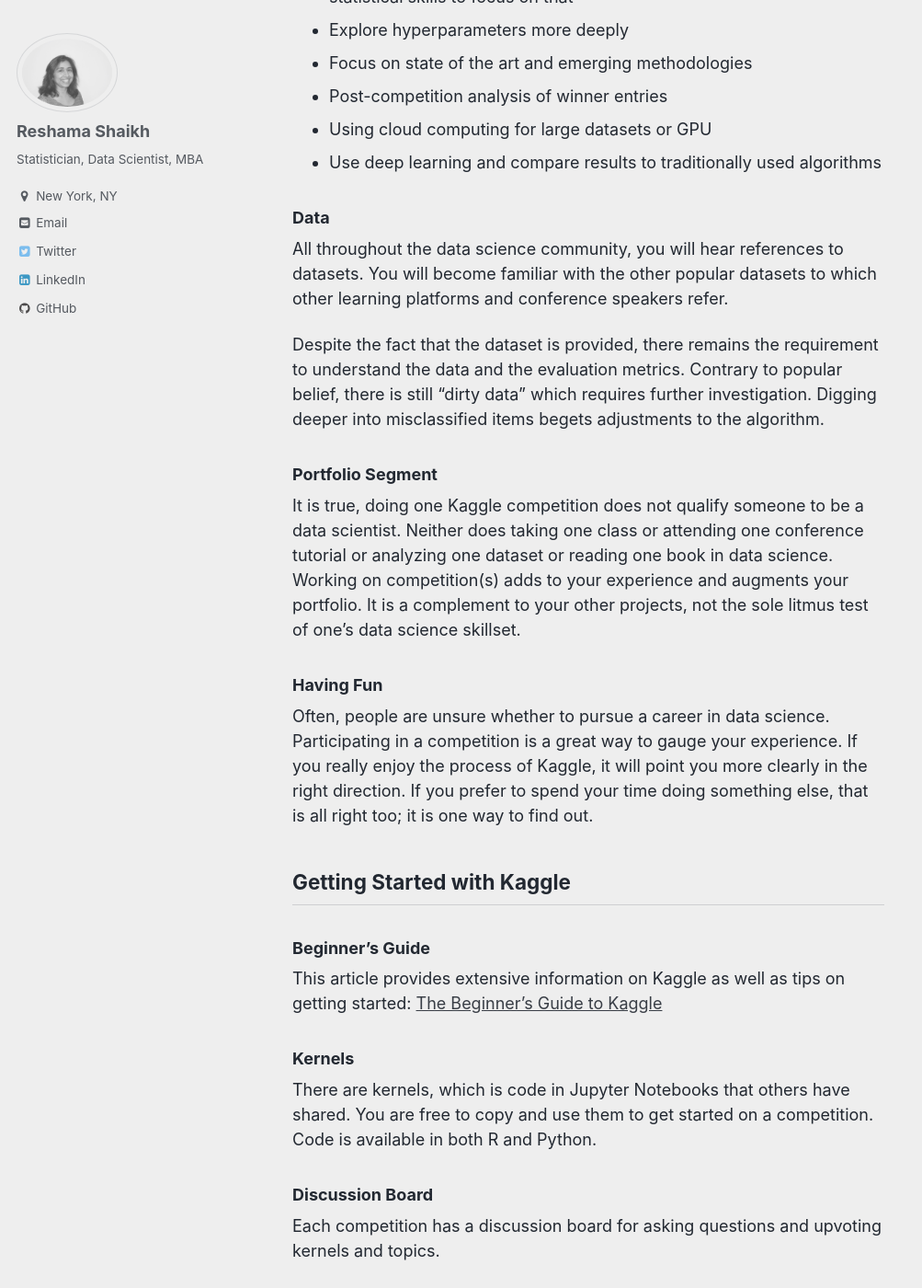
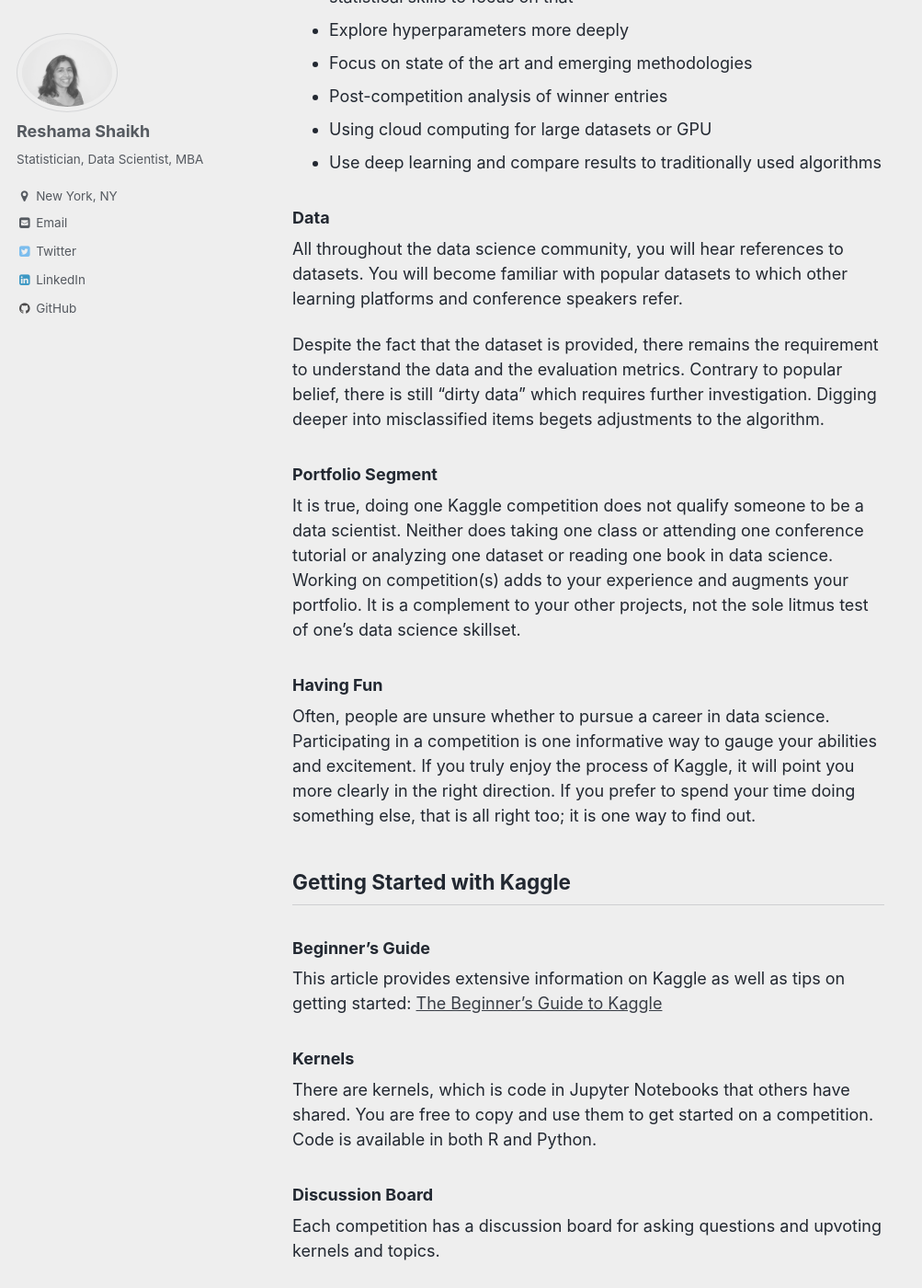
Before and after one commit to reshamas/reshamas.github.io, a Jekyll site: the page built from _posts/2018-04-19-to-kaggle-or-not.md, in a window 1280 px wide and 1400 px high, scrolled down 2627 px. Shown: the whole window at 92% size, without its empty margins (0-1003 px from the left). Built offline with Jekyll 4.4.1, drawn with Linux system fonts in a browser that asks for light colours; some of the changed text lies outside the part shown.

Commit message:
Update 2018-04-19-to-kaggle-or-not.md

```diff
--- a/_posts/2018-04-19-to-kaggle-or-not.md
+++ b/_posts/2018-04-19-to-kaggle-or-not.md
@@ -50,7 +50,7 @@
 
 
 ### Data
-All throughout the data science community, you will hear references to datasets.  You will become familiar with the other popular datasets to which other learning platforms and conference speakers refer.
+All throughout the data science community, you will hear references to datasets.  You will become familiar with popular datasets to which other learning platforms and conference speakers refer.
 
 Despite the fact that the dataset is provided, there remains the requirement to understand the data and the evaluation metrics.  Contrary to popular belief, there is still "dirty data" which requires further investigation.  Digging deeper into misclassified items begets adjustments to the algorithm.
 
@@ -58,7 +58,7 @@
 It is true, doing one Kaggle competition does not qualify someone to be a data scientist.  Neither does taking one class or attending one conference tutorial or analyzing one dataset or reading one book in data science.  Working on competition(s) adds to your experience and augments your portfolio.  It is a complement to your other projects, not the sole litmus test of one's data science skillset.
 
 ### Having Fun
-Often, people are unsure whether to pursue a career in data science.  Participating in a competition is a great way to gauge your experience.  If you really enjoy the process of Kaggle, it will point you more clearly in the right direction.  If you prefer to spend your time doing something else, that is all right too; it is one way to find out.
+Often, people are unsure whether to pursue a career in data science.  Participating in a competition is one informative way to gauge your abilities and excitement.  If you truly enjoy the process of Kaggle, it will point you more clearly in the right direction.  If you prefer to spend your time doing something else, that is all right too; it is one way to find out.
 
 
 ## Getting Started with Kaggle
```
Also changed, not shown: other parts of _posts/2018-04-19-to-kaggle-or-not.md (+1 -1 lines).
